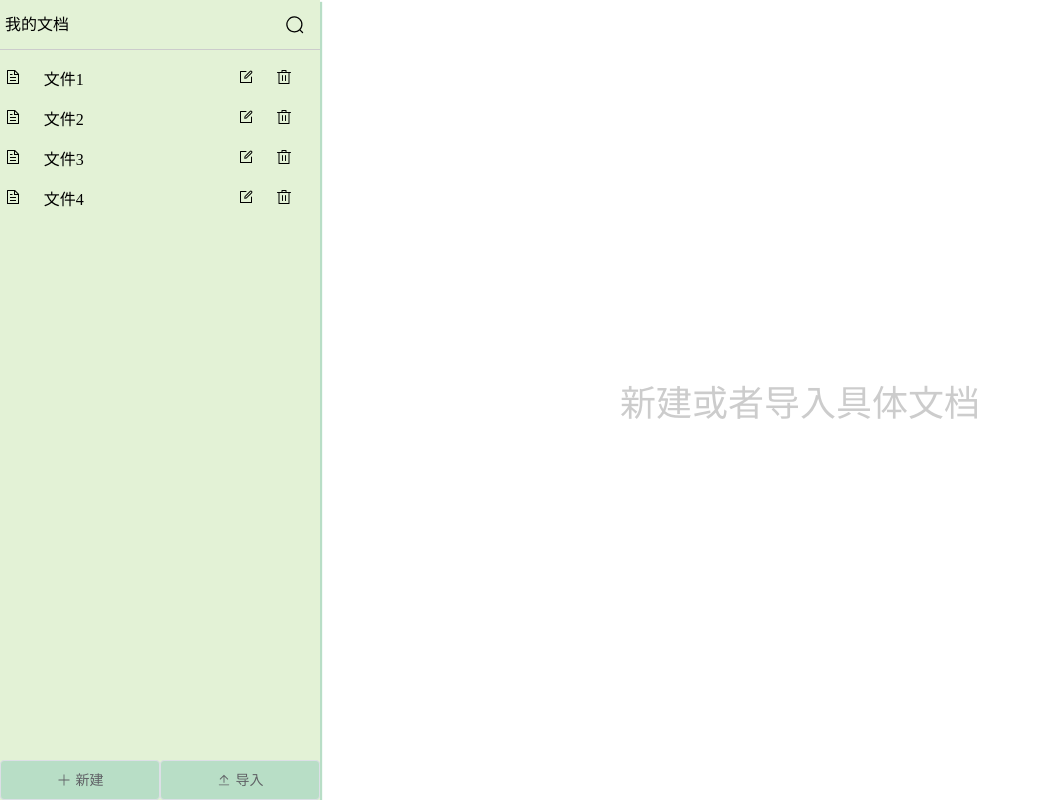
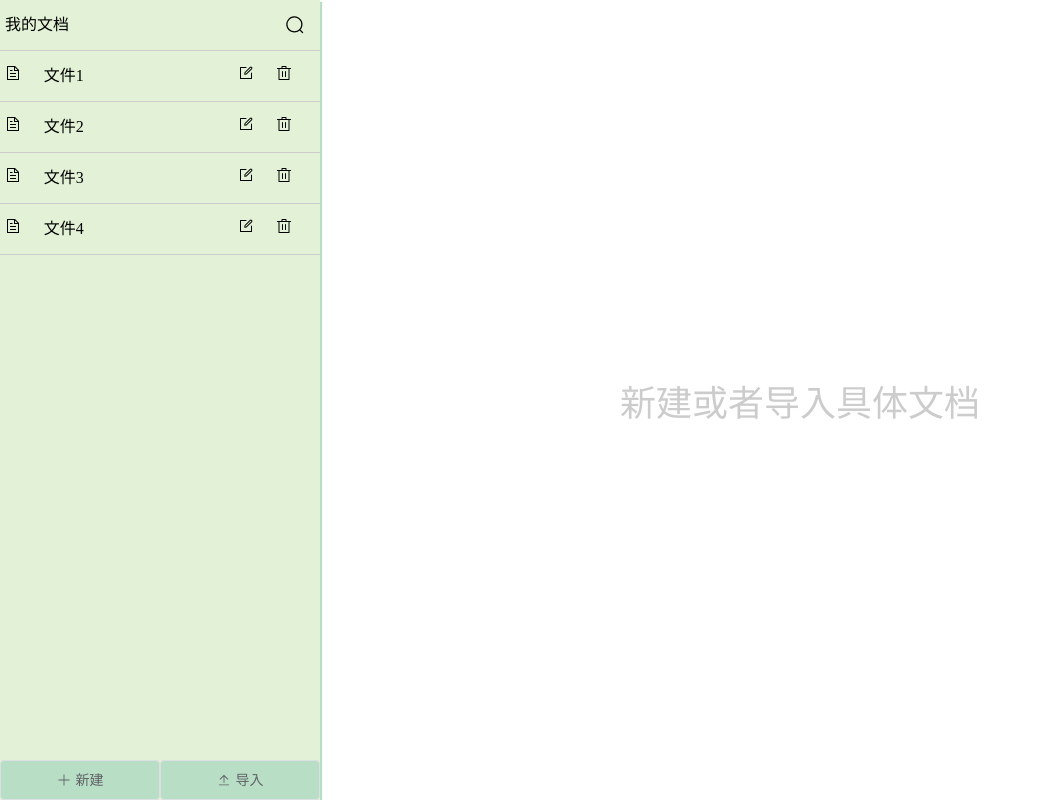
Before and after one commit to codingdan520/electron-markdown, a Vue app: page / in a window 1280 px wide. Shown: the whole page, without its empty margins (0-1040 px from the left). Built offline with nearby package versions, Linux system fonts and the light colour scheme.

Commit message:
feat: 页面交互逻辑

```diff
--- a/electron/electron-env.d.ts
+++ b/electron/electron-env.d.ts
@@ -2,8 +2,8 @@
 
 declare namespace NodeJS {
   interface ProcessEnv {
-    DIST_ELECTRON: string
-    DIST: string
-    PUBLIC: string
+    DIST_ELECTRON: string;
+    DIST: string;
+    PUBLIC: string;
   }
 }
--- a/package.json
+++ b/package.json
@@ -60,11 +60,13 @@
     "@wangeditor/editor": "^5.1.23",
     "@wangeditor/editor-for-vue": "^5.1.12",
     "element-plus": "^2.3.1",
+    "uuid": "^9.0.0",
     "vue": "^3.2.47"
   },
   "devDependencies": {
     "@babel/core": "^7.21.3",
     "@babel/eslint-parser": "^7.21.3",
+    "@types/uuid": "^9.0.1",
     "@typescript-eslint/eslint-plugin": "^5.57.0",
     "@typescript-eslint/parser": "^5.57.0",
     "@vitejs/plugin-vue": "^4.1.0",
--- a/src/App.vue
+++ b/src/App.vue
@@ -1,5 +1,6 @@
 <script setup lang="ts">
-import { ref, nextTick, onMounted, computed, watch } from 'vue';
+import { ref, nextTick, computed, watch } from 'vue';
+import { v4 as uuid } from 'uuid';
 import SearchFile from '@/components/aside/SearchFile.vue';
 import FileList from '@/components/aside/FileList.vue';
 import fileListData from '@/mock/initFiles';
@@ -8,21 +9,38 @@ import Tabs from '@/components/content/Tabs.vue';
 import Editor from '@/components/content/Editor.vue';
 import type { IfileList } from './types/fileList';
 
+let activeId = ref('');
+let searchRef = ref();
 let fileList = ref<IfileList[]>(fileListData);
-let activeId = ref();
+let searchFileList = ref<IfileList[]>([]);
 
 watch(activeId, (curent: string) => {
   const content = getActiveMarkdowContent(curent);
   setHtml(content);
 });
 
+const showFileList = computed(() => {
+  return searchFileList.value.length ? searchFileList.value : fileList.value;
+});
+
 const searchFile = (value: string) => {
-  console.log(value);
-  fileList.value = fileList.value.filter((item) => item.title.includes(value));
+  if (!value) {
+    searchFileList.value = [];
+    return;
+  }
+  searchFileList.value = fileList.value.filter((item) => item.title.includes(value));
+  console.log(searchFileList.value);
 };
 
 const deleteFile = (fileId: string) => {
   fileList.value = fileList.value.filter((item) => item.id !== fileId);
+  // 修复搜索情况下删除bug
+  searchFileList.value = searchFileList.value.filter((item) => item.id !== fileId);
+  closeTab(fileId);
+  // 修复只有一个展示项时，关闭搜索框
+  if (searchFileList.value.length === 0) {
+    searchRef.value.close();
+  }
 };
 
 const editFile = (id: string, value: string) => {
@@ -31,6 +49,7 @@ const editFile = (id: string, value: string) => {
     try {
       if (item.id === id) {
         item.title = value;
+        item.isNew = false;
         throw new Error();
       }
       // eslint-disable-next-line no-empty
@@ -39,21 +58,41 @@ const editFile = (id: string, value: string) => {
 };
 
 const createFile = () => {
-  console.log(1);
+  // 判断是否已经有新建文件
+  const onceFileFlag = fileList.value.find((item) => item.isNew);
+  if (onceFileFlag) {
+    return;
+  }
+  // 新建文档时，关闭搜索 bug
+  searchRef.value.close();
+  const newFile: IfileList = {
+    id: uuid(),
+    isNew: true,
+    title: '',
+    body: '## 初始化内容',
+    createTime: new Date().getTime().toString(),
+  };
+  fileList.value.push(newFile);
 };
+
 const exportFile = () => {
   console.log(2);
 };
 
+// 编辑器
 const editorRef = ref();
+// 打开的文件
 const openFileIds = ref<string[]>([]);
+// 未保存的文件
 const unSaveIds = ref<string[]>([]);
 
+// 为 markdown 传输文案
 const setHtml = async (value: string) => {
   await nextTick();
   editorRef?.value?.initHtml(value);
 };
 
+// 计算打开的文档
 const openFiles = computed(() => {
   const targetFiles: IfileList[] = [];
   openFileIds.value.forEach((id) => {
@@ -66,6 +105,7 @@ const openFiles = computed(() => {
   return targetFiles;
 });
 
+// 获取正在编辑的 markdown 文案
 const getActiveMarkdowContent = (id: string): string => {
   return fileList.value.filter((item) => item.id === id)[0]?.body;
 };
@@ -103,8 +143,14 @@ const showMarkdown = (id: string) => {
   <el-row class="container">
     <el-col :span="6" class="aside">
       <div class="up">
-        <SearchFile title="我的文档" @search="searchFile" />
-        <FileList :file-list="fileList" @delete-file="deleteFile" @edit-file="editFile" @show-markdown="showMarkdown" />
+        <SearchFile ref="searchRef" title="我的文档" @search="searchFile" />
+        <FileList
+          :active-id="activeId"
+          :file-list="showFileList"
+          @delete-file="deleteFile"
+          @edit-file="editFile"
+          @show-markdown="showMarkdown"
+        />
       </div>
       <div class="down">
         <ButtonGroup @create-file="createFile" @export-file="exportFile" />
--- a/src/components/aside/EditInput.vue
+++ b/src/components/aside/EditInput.vue
@@ -21,7 +21,6 @@ const input = ref();
 watch(
   () => props.show,
   () => {
-    console.log(props.show);
     if (props.show) {
       input.value.focus();
     } else {
@@ -31,7 +30,11 @@ watch(
 );
 
 const search = (e: KeyboardEvent) => {
-  if (props.isValidate && !searchValue.value) {
+  if (e.code === 'Escape') {
+    emit('close');
+    return;
+  }
+  if (props.isValidate && !searchValue.value.trim()) {
     // eslint-disable-next-line no-undef
     ElMessage({
       message: '请输入文本后再按 enter 键！',
@@ -40,10 +43,7 @@ const search = (e: KeyboardEvent) => {
     return;
   }
   if (e.code === 'Enter') {
-    emit('search', searchValue.value);
-  }
-  if (e.code === 'Escape') {
-    emit('close');
+    emit('search', searchValue.value.trim());
   }
 };
 </script>
@@ -55,7 +55,8 @@ const search = (e: KeyboardEvent) => {
       v-model="searchValue"
       placeholder="请输入文本后再按enter键"
       type="text"
-      @keyup.stop="(e: KeyboardEvent) => {search(e)}"
+      @keyup.enter.esc="(e: KeyboardEvent) => {search(e)}"
+      @click="(e:Event) => e.stopPropagation()"
     />
     <el-icon color="red" size="16" @click.stop="emit('close')">
       <Close />
@@ -64,6 +65,14 @@ const search = (e: KeyboardEvent) => {
 </template>
 
 <style scoped lang="scss">
+.create {
+  width: 100%;
+  height: 100%;
+}
+.el-input {
+  flex: 1;
+  margin-left: 5px;
+}
 .el-icon {
   width: 40px;
   cursor: pointer;
--- a/src/components/aside/FileItem.vue
+++ b/src/components/aside/FileItem.vue
@@ -1,8 +1,10 @@
 <script setup lang="ts">
+import { computed } from 'vue';
 import { Document, Edit, Delete } from '@element-plus/icons-vue';
 import type { IfileList } from '@/types/fileList';
 
 const props = defineProps<{
+  active: boolean;
   file: IfileList;
 }>();
 
@@ -25,7 +27,7 @@ const editFile = () => {
 </script>
 
 <template>
-  <el-row>
+  <el-row class="file-item" :class="{ actived: active }">
     <el-col :span="3">
       <el-icon><Document /></el-icon>
     </el-col>
@@ -41,4 +43,11 @@ const editFile = () => {
   </el-row>
 </template>
 
-<style scoped lang="scss"></style>
+<style scoped lang="scss">
+.file-item {
+  padding: 0 5px;
+}
+.actived {
+  background-color: #b8dec6;
+}
+</style>
--- a/src/components/aside/FileList.vue
+++ b/src/components/aside/FileList.vue
@@ -4,10 +4,11 @@ import FileItem from '@/components/aside/FileItem.vue';
 import EditInput from '@/components/aside/EditInput.vue';
 import { ref } from 'vue';
 const props = defineProps<{
+  activeId: string;
   fileList: IfileList[];
 }>();
 
-const activeId = ref<boolean | string>(false);
+const editTitleId = ref<boolean | string>(false);
 
 const emit = defineEmits<{
   (e: 'edit-file', fileId: string, value: string): void;
@@ -20,11 +21,18 @@ const deleteFile = (fileId: string) => {
 };
 
 const editFile = (file: IfileList) => {
-  activeId.value = file.id;
+  editTitleId.value = file.id;
+  // 如果存在正在新增的文件时，点击其他编辑，需要删除正在新增的文件
+  const newFile = props.fileList.find((item) => item.isNew);
+  newFile && emit('delete-file', newFile.id);
 };
 
-const close = () => {
-  activeId.value = false;
+const close = (file?: IfileList) => {
+  editTitleId.value = false;
+  // 修复新建时，退出
+  if (file?.isNew) {
+    emit('delete-file', file.id);
+  }
 };
 const submitEdit = (id: string, value: string) => {
   emit('edit-file', id, value);
@@ -32,6 +40,7 @@ const submitEdit = (id: string, value: string) => {
 };
 
 const showMarkdown = (id: string) => {
+  editTitleId.value = false;
   emit('show-markdown', id);
 };
 </script>
@@ -40,16 +49,26 @@ const showMarkdown = (id: string) => {
   <ul class="file-list">
     <li v-for="item in fileList" :key="item.id" @click="showMarkdown(item.id)">
       <EditInput
-        v-show="activeId === item.id"
-        :show="activeId === item.id"
-        @close="close"
+        v-show="editTitleId === item.id || item.isNew"
+        :show="editTitleId === item.id || item.isNew"
+        @close="
+          () => {
+            close(item);
+          }
+        "
         @search="
           (value) => {
             submitEdit(item.id, value);
           }
         "
       />
-      <FileItem v-show="activeId !== item.id" :file="item" @delete-file="deleteFile" @edit-file="editFile" />
+      <FileItem
+        v-show="editTitleId !== item.id && !item.isNew"
+        :active="activeId === item.id"
+        :file="item"
+        @delete-file="deleteFile"
+        @edit-file="editFile"
+      />
     </li>
   </ul>
 </template>
@@ -58,10 +77,10 @@ const showMarkdown = (id: string) => {
 .file-list {
   max-height: calc(100vh - 100px);
   overflow-y: auto;
-  padding: 10px 5px;
   li {
-    height: 40px;
-    line-height: 40px;
+    height: 50px;
+    line-height: 50px;
+    border-bottom: 1px solid #ccc;
   }
 }
 </style>
--- a/src/components/aside/SearchFile.vue
+++ b/src/components/aside/SearchFile.vue
@@ -24,12 +24,16 @@ const toggleSearch = async () => {
 
 const close = () => {
   searchActive.value = false;
+  emit('search', '');
 };
 
 const search = (vlaue: string) => {
-  emit('search', vlaue);
-  close();
+  emit('search', vlaue.trim());
 };
+
+defineExpose({
+  close,
+});
 </script>
 
 <template>
@@ -51,10 +55,9 @@ const search = (vlaue: string) => {
   display: flex;
   align-items: center;
   border-bottom: 1px solid #ccc;
-  padding: 5px;
-  box-sizing: border-box;
   .text {
     width: 100%;
+    padding: 5px;
     & > div {
       flex: 1;
     }
--- a/src/mock/initFiles.ts
+++ b/src/mock/initFiles.ts
@@ -3,24 +3,28 @@ import type { IfileList } from '@/types/fileList';
 const fileList: IfileList[] = [
   {
     id: '1',
+    isNew: false,
     title: '文件1',
     body: '文件1内容',
     createTime: '123456',
   },
   {
     id: '2',
+    isNew: false,
     title: '文件2',
     body: '文件2内容',
     createTime: '223456',
   },
   {
     id: '3',
+    isNew: false,
     title: '文件3',
     body: '文件3内容',
     createTime: '323456',
   },
   {
     id: '4',
+    isNew: false,
     title: '文件4',
     body: '文件4内容',
     createTime: '423456',
--- a/src/types/fileList.ts
+++ b/src/types/fileList.ts
@@ -1,5 +1,6 @@
 export interface IfileList {
   id: string;
+  isNew: boolean;
   title: string;
   body: string;
   createTime: string;
```
Also changed, not shown: 1 other file (tests, documents, lock files or other folders).
